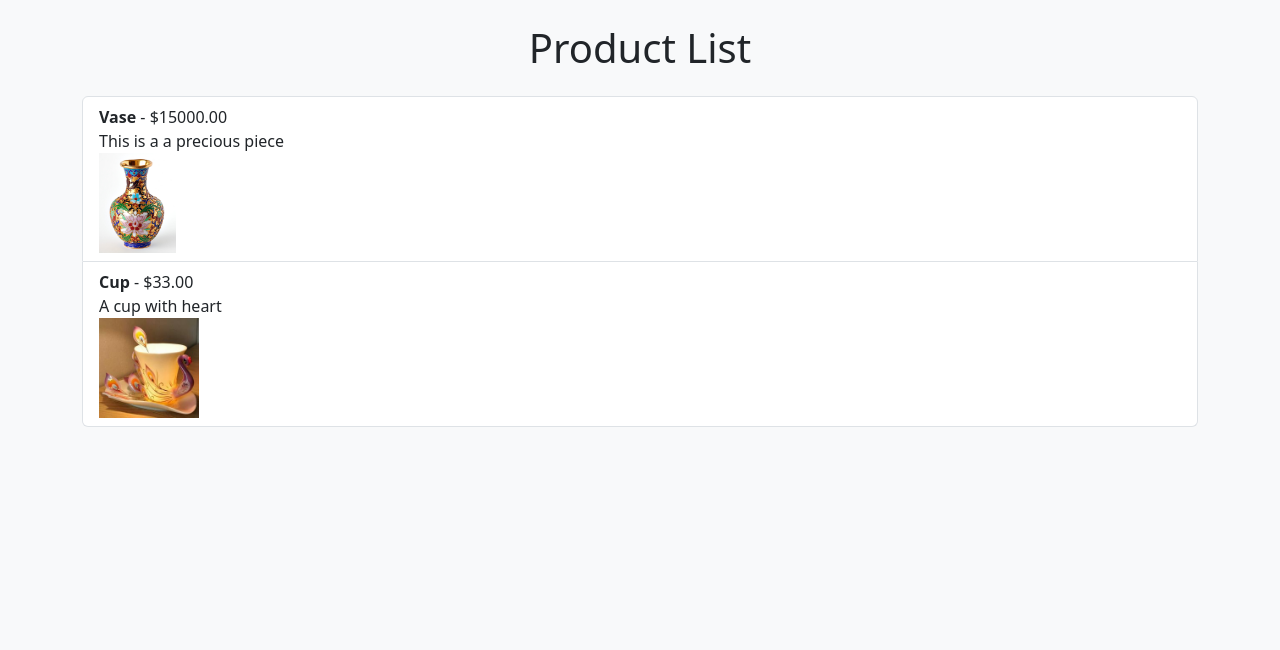
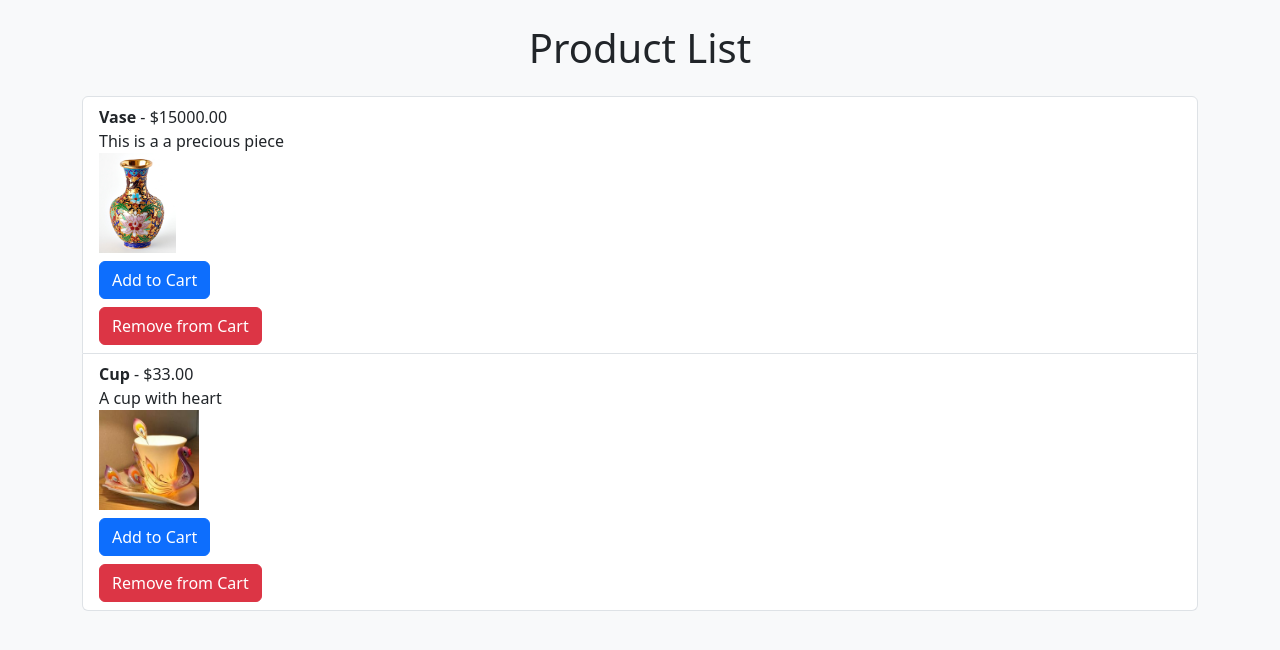
Before and after one commit to Prasiddhidahal/ecommerce, a Django app: page /shop/products/ in a window 1280 px wide. Shown: the part 56-706 px from the top of the page. Run offline with Django 5.2, Linux system fonts and the light colour scheme; data comes from the database, SQL or seed files in the repository; both versions use the stored data as it was after the commit.

Commit message:
added cart

```diff
--- a/online/shop/admin.py
+++ b/online/shop/admin.py
@@ -1,8 +1,11 @@
 from django.contrib import admin
 from .models import User
 from .models import Product
+from .models import Cart
 # Register your models here.
 
 admin.site.register(User)
 
 admin.site.register(Product)
+
+admin.site.register(Cart)
--- a/online/shop/models.py
+++ b/online/shop/models.py
@@ -1,5 +1,6 @@
 from django.db import models
-
+from django.utils import timezone
+from django.contrib.auth.models import User
 class User(models.Model):
     name = models.CharField(max_length=100)
     email = models.EmailField()
@@ -27,3 +28,9 @@ class Product(models.Model):
 
     def __str__(self):
         return self.name
+
+class Cart(models.Model):
+    user = models.ForeignKey(User, on_delete=models.CASCADE)  # Ensure ForeignKey points to Django's User
+    product = models.ForeignKey(Product, on_delete=models.CASCADE)
+    quantity = models.PositiveIntegerField(default=1)
+    added_at = models.DateTimeField(default=timezone.now)
--- a/online/shop/templates/products.html
+++ b/online/shop/templates/products.html
@@ -43,6 +43,15 @@
                     {% if product.photo %}
                         <img src="{{ product.photo.url }}" alt="{{ product.name }}" style="max-width: 100px; max-height: 100px;"/>
                     {% endif %}
+                    <form method="POST" action="{% url 'add_to_cart' product.id %}">
+                        {% csrf_token %}
+                        <button type="submit" class="btn btn-primary mt-2">Add to Cart</button>
+                    </form>
+
+                    <form method="POST" action="{% url 'remove_from_cart' product.id %}" style="display: inline;">
+                        {% csrf_token %}
+                        <button type="submit" class="btn btn-danger mt-2">Remove from Cart</button>
+                    </form>
                 </li>
             {% empty %}
                 <li class="list-group-item">No products found.</li>
--- a/online/shop/urls.py
+++ b/online/shop/urls.py
@@ -6,4 +6,8 @@ urlpatterns = [
     path('about/', views.about, name='about'),
     path('contact/', views.contact, name='contact'),
     path('products/', views.products, name='products'),
+    path('add-to-cart/<int:product_id>/', views.add_to_cart, name='add_to_cart'),
+    path('remove-from-cart/<int:product_id>/', views.remove_from_cart, name='remove_from_cart'),
+    path('cart/', views.cart, name='cart'),
+
 ]
--- a/online/shop/views.py
+++ b/online/shop/views.py
@@ -1,9 +1,10 @@
-from django.shortcuts import render
-from .models import User, Product
+from django.shortcuts import render,get_object_or_404, redirect
+from .models import User, Product, Cart
+from django.contrib.auth.decorators import login_required
 
 def index(request):
-    users = User.objects.all()  # Fetch all users for the home page
-    return render(request, 'index.html', {'users': users})  # Pass users to the template
+    users = User.objects.all()
+    return render(request, 'index.html', {'users': users})
 
 def about(request):
     return render(request, 'about.html')
@@ -12,8 +13,52 @@ def contact(request):
     return render(request, 'contact.html')
 
 def products(request):
-    products = Product.objects.all()  # Fetch all products for the products page
-    return render(request, 'products.html', {'products': products})  # Pass products to the template
+    products = Product.objects.all()
+    return render(request, 'products.html', {'products': products})
 
 def home(request):
-    return render(request, 'home.html')  # Optionally keep this for a dedicated home page if needed
+    return render(request, 'home.html')
+
+
+
+
+
+
+@login_required
+def add_to_cart(request, product_id):
+
+    user = request.user
+
+
+    product = get_object_or_404(Product, id=product_id)
+
+
+    cart_item, created = Cart.objects.get_or_create(user=user, product=product)
+
+
+    if not created:
+        cart_item.quantity += 1
+        cart_item.save()
+
+    return redirect('cart')
+
+
+def remove_from_cart(request, product_id):
+    product = get_object_or_404(Product, id=product_id)
+    cart_item = Cart.objects.filter(user=request.user, product=product).first()
+
+    if cart_item:
+        if cart_item.quantity > 1:
+            cart_item.quantity -= 1
+        else:
+            cart_item.delete()
+        cart_item.save()
+
+    return redirect('cart')
+
+@login_required
+def cart(request):
+    cart_items = Cart.objects.filter(user=request.user)
+    total_price = sum(item.product.price * item.quantity for item in cart_items)
+
+    return render(request, 'cart.html', {'cart_items': cart_items, 'total_price': total_price})
```
Also changed, not shown: online/shop/forms.py (+15 -1 lines), online/shop/templates/add_to_cart.html (added, +17 -0 lines), online/shop/templates/cart.html (added, +17 -0 lines), online/db.sqlite3, online/shop/migrations/0005_cart.py (added), online/shop/migrations/0006_cart_added_at.py (added), online/shop/templates/remove_from_cart.html (added).
